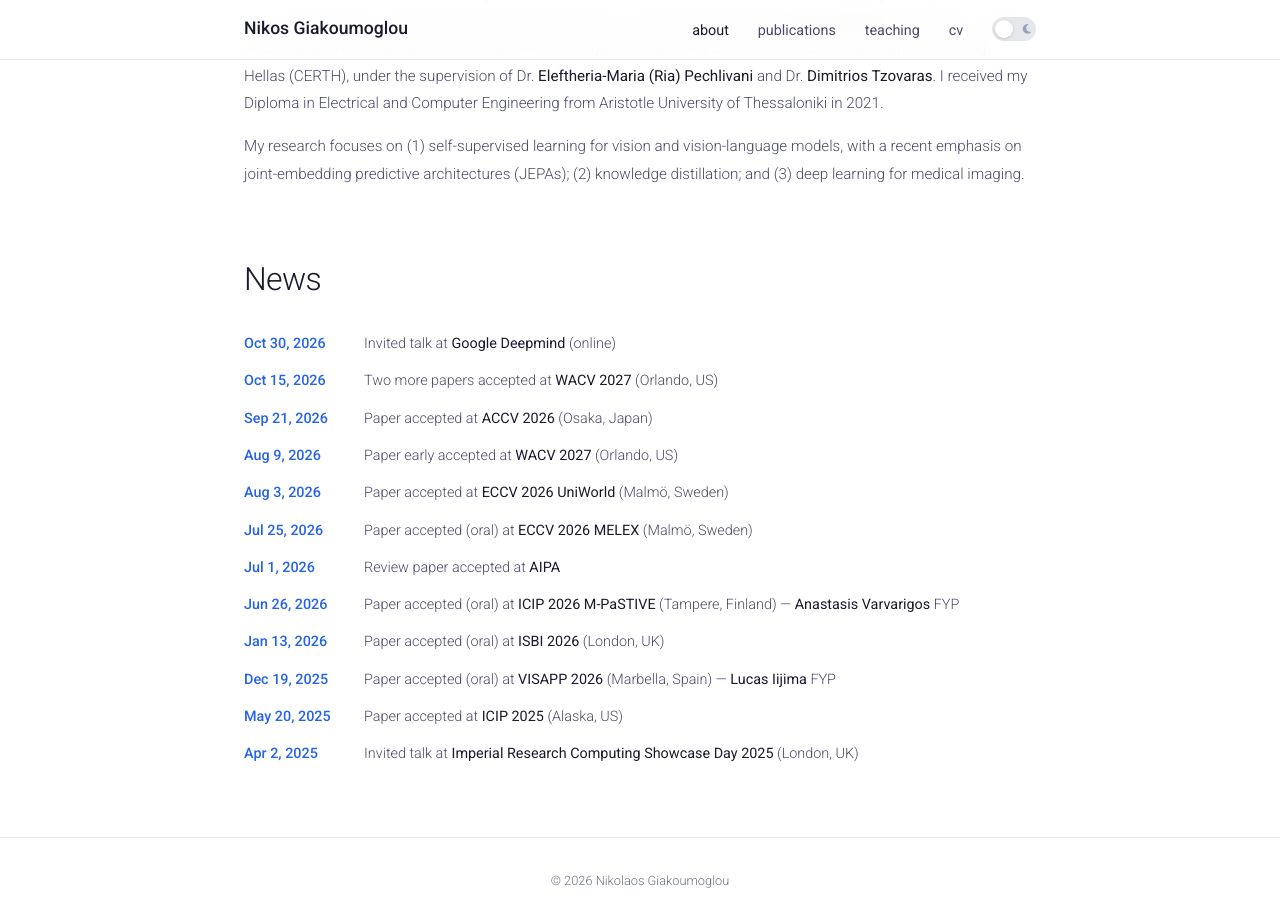
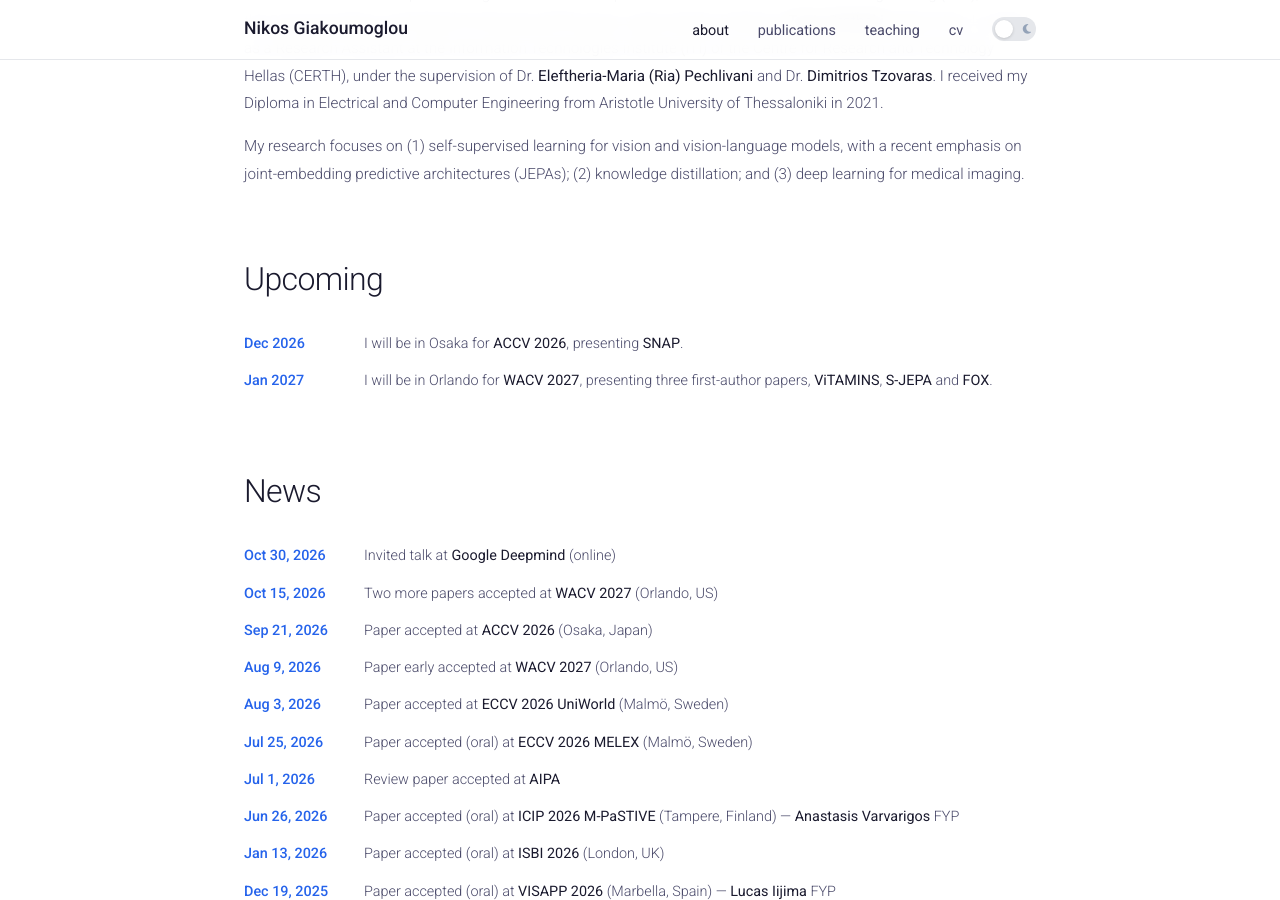
Before and after one commit to giakoumoglou/giakoumoglou.github.io, a Jekyll site: the page built from index.html, in a window 1280 px wide and 900 px high, scrolled down 331 px. Built offline with Jekyll 4.4.1, drawn with Linux system fonts in a browser that asks for light colours; a style sheet for code colours, icons or effects is not loaded.

Commit message:
Add Upcoming section above News on the home page
Lists upcoming conference presentations (ACCV 2026, WACV 2027) with
links to each paper's project page. Rows hide automatically after
their end date on the next build.

Co-Authored-By: Claude Opus 5.5 <noreply@anthropic.com>
Claude-Session: https://claude.ai/code/session_01J65ZCEpjQ1c8z9JUXa1LuZ

```diff
--- /dev/null
+++ b/_data/upcoming.yml
@@ -0,0 +1,11 @@
+# Upcoming events, shown on the home page between the profile and News.
+# `end` hides the row automatically once that day has passed (on the next site build).
+# Leave `end` out to keep a row until you delete it.
+
+- date: Dec 2026
+  end: 2026-12-18
+  text: I will be in Osaka for [ACCV 2026](https://accv2026.org/), presenting [SNAP](https://giakoumoglou.github.io/snap/).
+
+- date: Jan 2027
+  end: 2027-01-09
+  text: I will be in Orlando for [WACV 2027](https://wacv.thecvf.com/Conferences/2027), presenting three first-author papers, [ViTAMINS](https://giakoumoglou.github.io/vitamins/), [S-JEPA](https://giakoumoglou.github.io/sjepa/) and [FOX](https://mever-team.github.io/fox/).
--- /dev/null
+++ b/_includes/upcoming.html
@@ -0,0 +1,21 @@
+{%- assign now = site.time | date: '%s' | plus: 0 -%}
+
+{%- capture upcoming_rows -%}
+{%- for item in site.data.upcoming -%}
+{%- assign end = item.end | date: '%s' | plus: 0 -%}
+{%- unless item.end and end < now -%}
+<tr><td class="news-date">{{ item.date }}</td><td class="news-text">{% include inline-md.html text=item.text %}</td></tr>
+{%- endunless -%}
+{%- endfor -%}
+{%- endcapture -%}
+
+{%- assign upcoming_rows = upcoming_rows | strip -%}
+
+{%- if upcoming_rows != "" %}
+<section id="upcoming">
+    <h2>Upcoming</h2>
+    <table class="news-table">
+        {{ upcoming_rows }}
+    </table>
+</section>
+{%- endif %}
--- a/index.html
+++ b/index.html
@@ -24,6 +24,8 @@ layout: default
     </div>
 </section>
 
+{% include upcoming.html %}
+
 <section id="news">
     <h2>News</h2>
     <table class="news-table">
```
